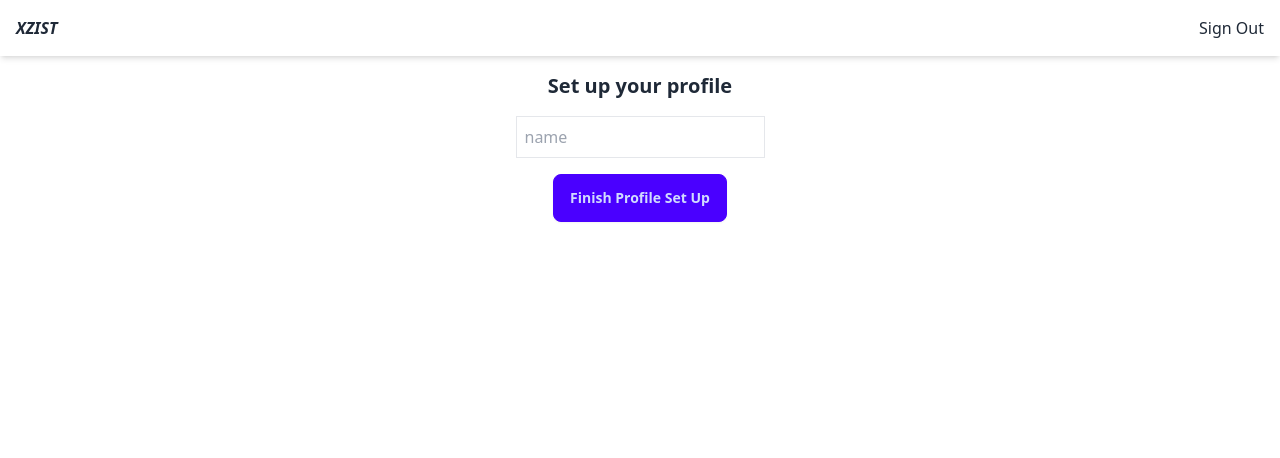
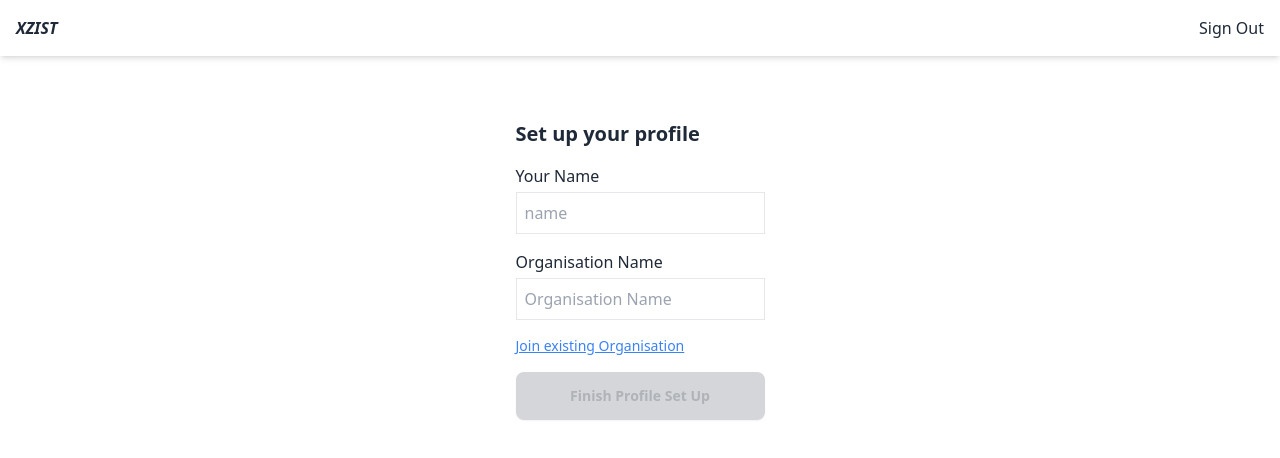
Before and after one commit to LombaxTech/Xzist2, a Next.js app: page / in a window 1280 px wide. Shown: the top 458 px of the page. Built offline with nearby package versions, Linux system fonts and the light colour scheme; no server answers; the database is empty; sample sign-in values are in the browser's storage.

Commit message:
create org when setting up acc

```diff
--- a/components/SetupAccount.tsx
+++ b/components/SetupAccount.tsx
@@ -3,7 +3,7 @@ import {
   db,
   // storage
 } from "@/firebase";
-import { doc, setDoc, updateDoc } from "firebase/firestore";
+import { addDoc, collection, doc, setDoc, updateDoc } from "firebase/firestore";
 import { getDownloadURL, ref, uploadBytes } from "firebase/storage";
 import React, { useContext, useRef, useState } from "react";
 
@@ -11,39 +11,48 @@ export default function SetupAccount() {
   const { user, setUser } = useContext(AuthContext);
 
   const [name, setName] = useState("");
-  const [file, setFile] = useState<any>(null);
-  const fileInputRef = useRef<any>(null);
+  const [orgName, setOrgName] = useState("");
+
+  const [mode, setMode] = useState<"join-org" | "create-org">("create-org");
 
   const finishProfileSetup = async () => {
-    let imageUrl;
-
-    // todo: Upload image if image
-    // if (file) {
-    //   const fileRef = `profilePictures/${user.uid}/${file.name}`;
-
-    //   const storageRef = ref(storage, fileRef);
-    //   await uploadBytes(storageRef, file).then((snapshot) => {
-    //     console.log("Uploaded a blob or file!");
-    //   });
-
-    //   imageUrl = await getDownloadURL(ref(storage, fileRef));
-    // }
-
     const firestoreUser = {
       name,
       email: user.email,
-      // profilePictureUrl: imageUrl,
     };
 
-    // setFile(null);
+    const newOrg = {
+      name: orgName,
+      createdAt: new Date(),
+      createdBy: {
+        userId: user.uid,
+        name,
+      },
+      users: [
+        {
+          id: user.uid,
+          ...firestoreUser,
+        },
+      ],
+    };
+    let orgDoc = await addDoc(collection(db, "organisations"), newOrg);
 
-    await setDoc(doc(db, "users", user.uid), firestoreUser);
+    let userDoc = await setDoc(doc(db, "users", user.uid), {
+      ...firestoreUser,
+      organisation: {
+        id: orgDoc.id,
+        name: orgName,
+      },
+    });
     setUser({ ...user, ...firestoreUser, setup: true });
   };
 
   return (
-    <div className="p-4 flex flex-col gap-4 items-center">
+    <div className="p-4 flex flex-col items-center pt-16">
+      <div className="flex flex-col gap-4">
         <h1 className="font-bold text-xl">Set up your profile</h1>
+        <div className="flex flex-col gap-1">
+          <label className="">Your Name</label>
           <input
             type="text"
             className="border outline-none p-2"
@@ -51,28 +60,32 @@ export default function SetupAccount() {
             onChange={(e) => setName(e.target.value)}
             placeholder="name"
           />
+        </div>
+        <div className="flex flex-col gap-1">
+          <label className="">Organisation Name </label>
+          <input
+            type="text"
+            className="border outline-none p-2"
+            value={orgName}
+            onChange={(e) => setOrgName(e.target.value)}
+            placeholder="Organisation Name"
+          />
+        </div>
+        <span
+          className="cursor-pointer underline text-blue-500 text-sm"
+          onClick={() => setMode("join-org")}
+        >
+          Join existing Organisation
+        </span>
 
-      {/* <div className="flex flex-col my-4">
-        <label>Upload profile picture</label>
-        <input
-          type="file"
-          ref={fileInputRef}
-          onChange={(e: any) => setFile(e.target.files[0])}
-          // style={{ display: "none" }}
-        />
-        {file && (
-          <div className="relative">
-            <img src={URL.createObjectURL(file)} width="100" />
-            <div className="cursor-pointer" onClick={() => setFile(null)}>
-              Delete
-            </div>
-          </div>
-        )}
-      </div> */}
-
-      <button className="btn btn-primary" onClick={finishProfileSetup}>
+        <button
+          className="btn btn-primary"
+          onClick={finishProfileSetup}
+          disabled={!name || !orgName}
+        >
           Finish Profile Set Up
         </button>
       </div>
+    </div>
   );
 }
```
Lines whose indentation alone changed are shown as unchanged.
